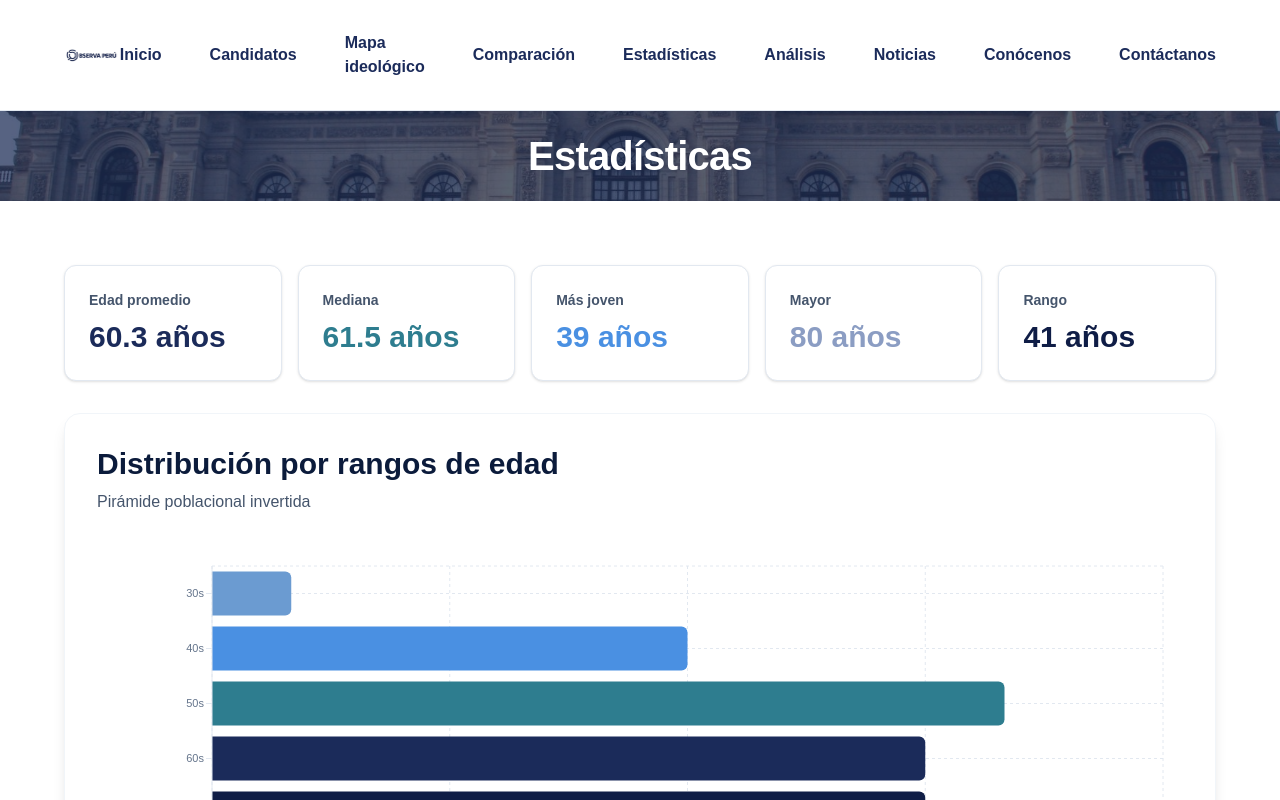
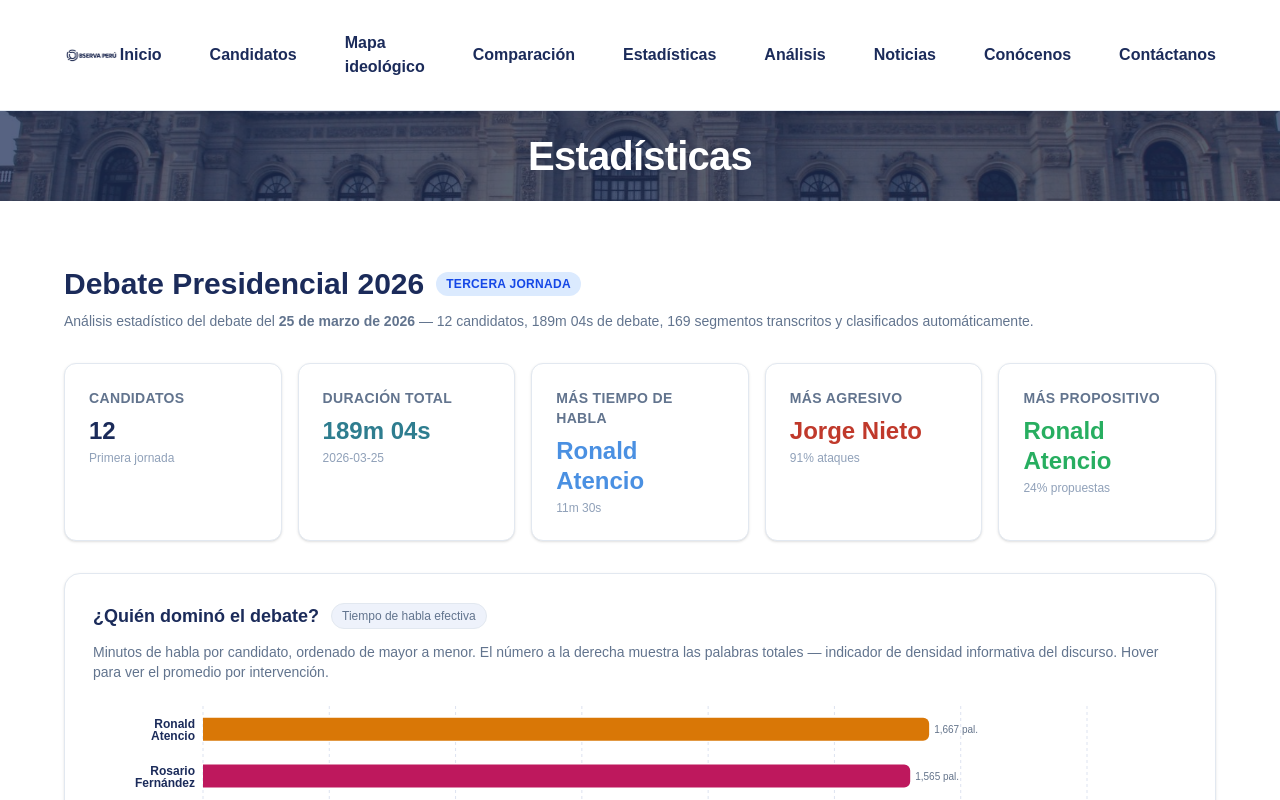
Before and after one commit to alberth25or-cmd/observaperu, a Next.js app: page /estadisticas in a window 1280 px wide. Shown: the top 800 px of the page. Built offline with nearby package versions, Linux system fonts and the light colour scheme.

Commit message:
feadebate

```diff
--- a/src/app/estadisticas/page.tsx
+++ b/src/app/estadisticas/page.tsx
@@ -163,8 +163,27 @@ export default function EstadisticasPage() {
               </div>
             ) : (
               <div className="space-y-8 sm:space-y-12">
+                {/* Debate Presidencial 2026 — Jornada 3 (más reciente) */}
+                {debate3Data && <Debate3Section data={debate3Data} />}
+
+                {/* Debate Presidencial 2026 — Jornada 2 */}
+                {debate2Data && (
+                  <div className="pt-6 border-t border-slate-200">
+                    <Debate2Section data={debate2Data} />
+                  </div>
+                )}
+
+                {/* Debate Presidencial 2026 — Jornada 1 */}
+                {debateData && (
+                  <div className="pt-6 border-t border-slate-200">
+                    <DebateSection data={debateData} />
+                  </div>
+                )}
+
                 {/* KPI Cards */}
-                <KPICards data={edadesData} />
+                <div className="pt-6 border-t border-slate-200">
+                  <KPICards data={edadesData} />
+                </div>
 
                 {/* Pirámide poblacional */}
                 <PiramidePoblacional data={edadesData} />
@@ -189,23 +208,6 @@ export default function EstadisticasPage() {
 
                 {/* Persistencia política: KPIs, ranking, Pareto, histogramas, scatter, boxplot, índices */}
                 <PostulacionesSection data={postulacionesData} />
-
-                {/* Debate Presidencial 2026 — Jornada 1 */}
-                {debateData && <DebateSection data={debateData} />}
-
-                {/* Debate Presidencial 2026 — Jornada 2 */}
-                {debate2Data && (
-                  <div className="pt-6 border-t border-slate-200">
-                    <Debate2Section data={debate2Data} />
-                  </div>
-                )}
-
-                {/* Debate Presidencial 2026 — Jornada 3 */}
-                {debate3Data && (
-                  <div className="pt-6 border-t border-slate-200">
-                    <Debate3Section data={debate3Data} />
-                  </div>
-                )}
               </div>
             )}
           </div>
```
